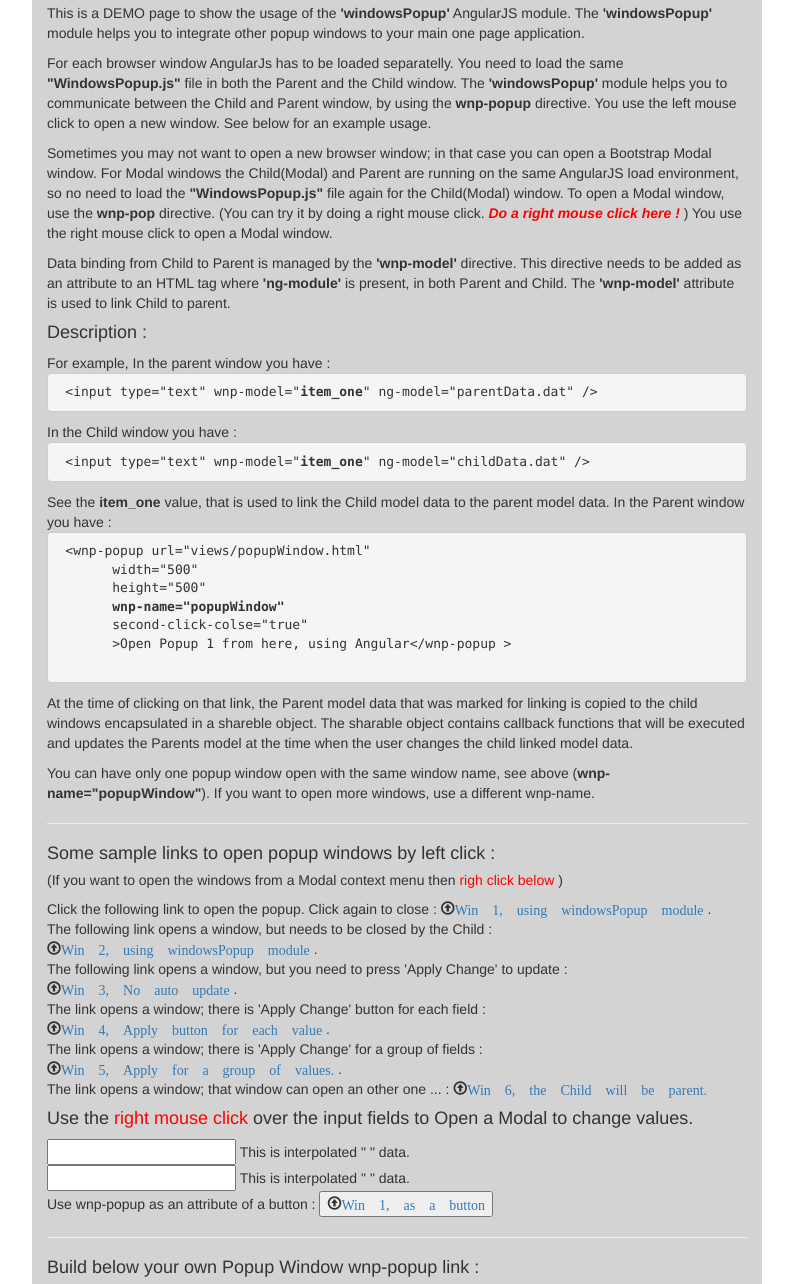
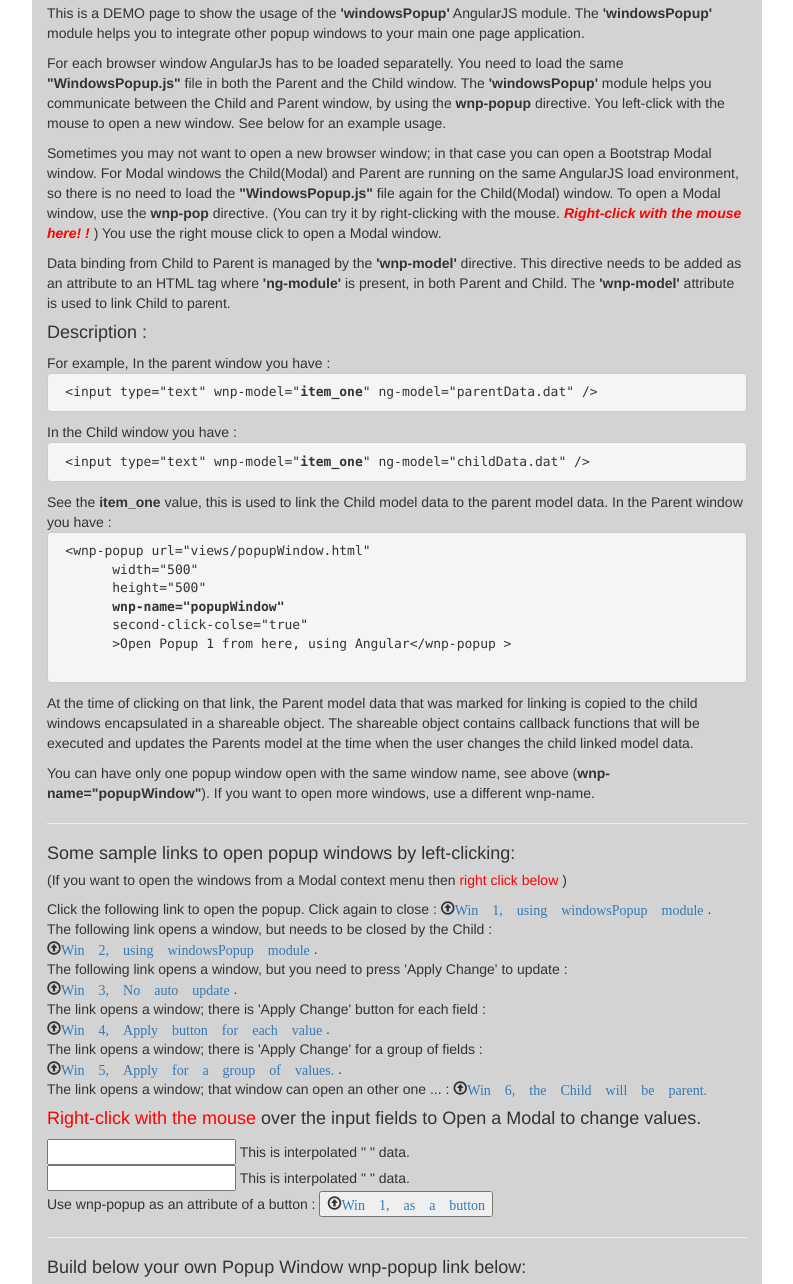
Before and after one commit to ervinn/windowsPopup-dev, a website: page app/index.html in a window 1280 px wide. Shown: the part 304-1588 px from the top of the page, without its empty margins (243-1036 px from the left). Drawn offline with nearby package versions, Linux system fonts and the light colour scheme; some packages are replaced by stand-ins of ours; files that its build step writes are made by us from their sources.

Commit message:
Fix some spelling mistakes.

```diff
--- a/app/index.html
+++ b/app/index.html
@@ -70,12 +70,12 @@
      </p>
      <p>
         For each browser window AngularJs has to be loaded separatelly. You need to load the same <b>"WindowsPopup.js" </b> file in both the Parent and the Child window.
-        The <b>'windowsPopup'</b> module helps you to communicate between the Child and Parent window, by using the <b>wnp-popup</b> directive. You use the left mouse click to open a new window. See below for an example usage.
+        The <b>'windowsPopup'</b> module helps you communicate between the Child and Parent window, by using the <b>wnp-popup</b> directive. You left-click with the mouse to open a new window. See below for an example usage.
      </p>
      <wnp-pop url="views/modalHelp.html" wnp-pop-name="large">
      <p>
-        Sometimes you may not want to open a new browser window; in that case you can open a Bootstrap Modal window. For Modal windows the Child(Modal) and Parent are running on the same AngularJS load environment, so no need to load the <b>"WindowsPopup.js" </b> file again for the Child(Modal) window. To open a Modal window, use the <b>wnp-pop</b> directive.
-        (You can try it by doing a right mouse click. <b style="color: red"><i> Do a right mouse click here ! </i></b> )
+        Sometimes you may not want to open a new browser window; in that case you can open a Bootstrap Modal window. For Modal windows the Child(Modal) and Parent are running on the same AngularJS load environment, so there is no need to load the <b>"WindowsPopup.js" </b> file again for the Child(Modal) window. To open a Modal window, use the <b>wnp-pop</b> directive.
+        (You can try it by right-clicking with the mouse. <b style="color: red"><i> Right-click with the mouse here! ! </i></b> )
         You use the right mouse click to open a Modal window.
      </p>
      </wnp-pop>
@@ -90,7 +90,7 @@
      In the Child window you have :
      <pre> &lt;input type="text" wnp-model="<b>item_one</b>" ng-model="childData.dat" /&gt; </pre>
 
-    See the <b> item_one </b> value, that is used to link the Child model data to the parent model data.
+    See the <b> item_one </b> value, this is used to link the Child model data to the parent model data.
 
     In the Parent window you have :
     <pre>
@@ -102,7 +102,7 @@
        &gt;Open Popup 1 from here, using Angular&lt;/wnp-popup &gt;
      </pre>
 
-     At the time of clicking on that link, the Parent model data that was marked for linking is copied to the child windows encapsulated in a shareble object. The sharable object contains callback functions that will be executed and updates the Parents model at the time when the user changes the child linked model data.
+     At the time of clicking on that link, the Parent model data that was marked for linking is copied to the child windows encapsulated in a shareable object. The shareable object contains callback functions that will be executed and updates the Parents model at the time when the user changes the child linked model data.
      </p>
 	 <p>
       You can have only one popup window open with the same window name, see above (<b>wnp-name="popupWindow"</b>). If you want to open more windows, use a different wnp-name.
@@ -112,8 +112,8 @@
      <hr />
      <wnp-pop url="views/contextMenuOne.html" wnp-pop-name="small">
 
-      <h4> Some sample links to open popup windows by left click :</h4>
-      <h5> (If you want to open the windows from a Modal context menu then <span style="color: red"> righ click below </span>) </h5>
+      <h4> Some sample links to open popup windows by left-clicking:</h4>
+      <h5> (If you want to open the windows from a Modal context menu then <span style="color: red"> right click below </span>) </h5>
       <p> Click the following link to open the popup. Click again to close :
          <wnp-popup url="views/popupWindow.html#/sampleOne"
                        width="450"
@@ -173,7 +173,7 @@
 
       <wnp-pop url="views/sampleOne.html" wnp-pop-name="small">
        <h4>
-       Use the <span style="color: red">right mouse click</span> over the input fields to Open a Modal to change values.
+       <span style="color: red">Right-click with the mouse</span> over the input fields to Open a Modal to change values.
        </h4>
 
 
@@ -201,7 +201,7 @@
      <p></p>
      <hr />
 
-     <h4> Build below your own Popup Window wnp-popup link :</h4>
+     <h4> Build below your own Popup Window wnp-popup link below:</h4>
 
      <table width="100%" border="0" ng-controller="buildYourPopupCtrl">
      <tr>
@@ -292,7 +292,7 @@
       </table>
      <hr />
      <p>
-      If you opened any of the windows above, you'd seen that from the Child window you were able to change the Parent beckground color. You may ask, how the data was bind from the Child when there was no <b>'ng-model'</b> tag in the Parent views. In those cases <b>'windowsPopup'</b> module gives you a service to use. You need to inject the <b>'wnpToChild'</b> service to you controller, see how was it was done for the above example :
+      If you opened any of the windows above, you would have seen that from the Child window you were able to change the Parent background color. You may be asking yourself how the data was bound from the Child when there was no <b>'ng-model'</b> tag in the Parent views. In these cases <b>'windowsPopup'</b> module gives you a service to use. You need to "inject" the <b>'wnpToChild'</b> service to your controller, see how was it was done for the above example :
 
       <pre>
 .controller('ParentController', function($scope, <b> wnpToChild) </b> {
@@ -312,7 +312,7 @@
   &lt;/select&gt;
       </pre>
 
-      Note that the AngularJS <b>ng-model</b> name for the 'bgrColor' does not have to be the same for the parent and the child. The <b>"item_three"</b> model link has to be the same in both parent and child.
+      Note that the AngularJS <b>ng-model</b> name for the 'bgrColor' does not have to be the same for the parent and the child, but the <b>"item_three"</b> model link has to be the same in both parent and child.
       (BTW: in the above example the child has "brgColor", and the parent has "brgColor", not the same...)
      </p>
 
```
Also changed, not shown: 1 other file.
